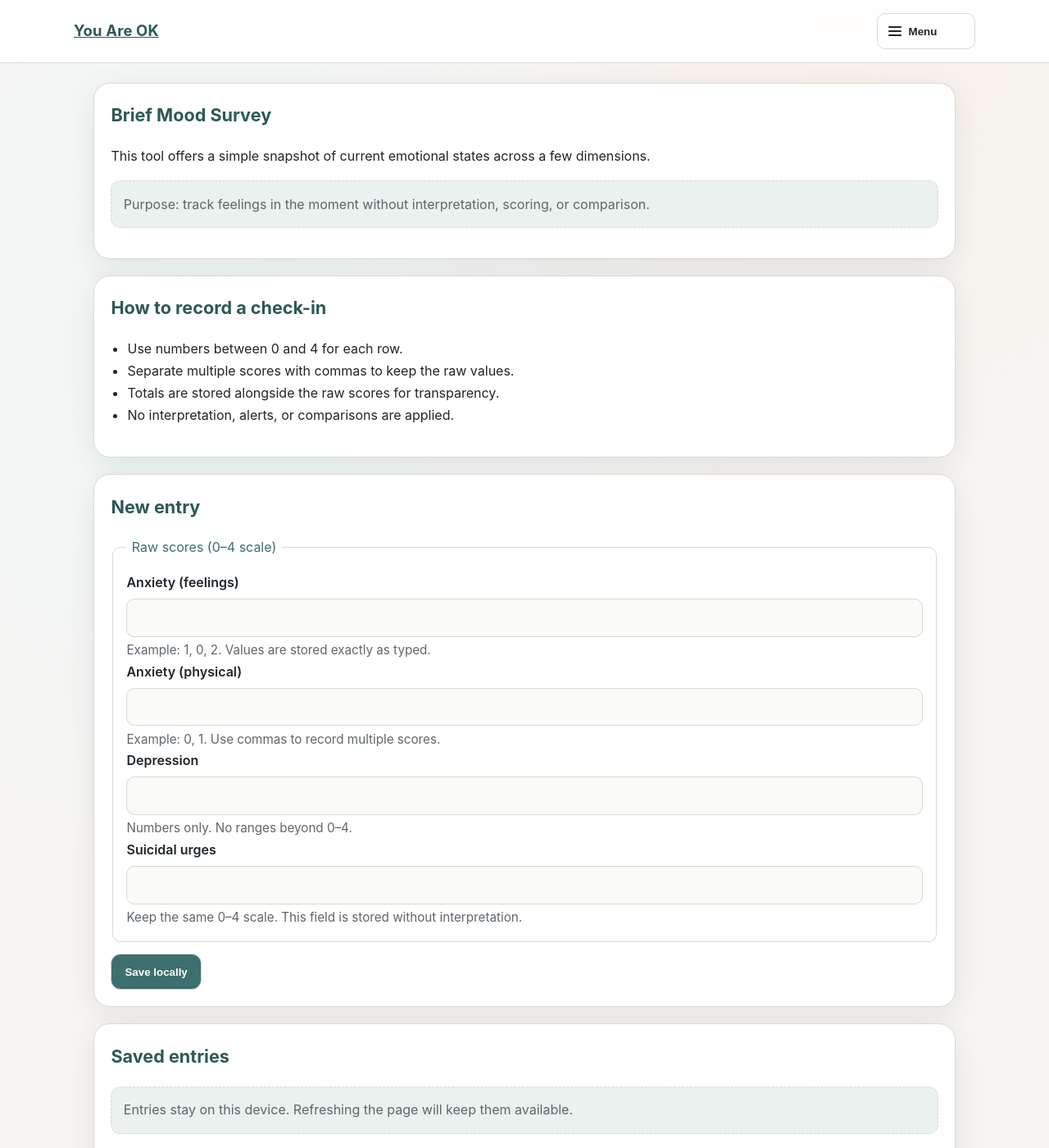
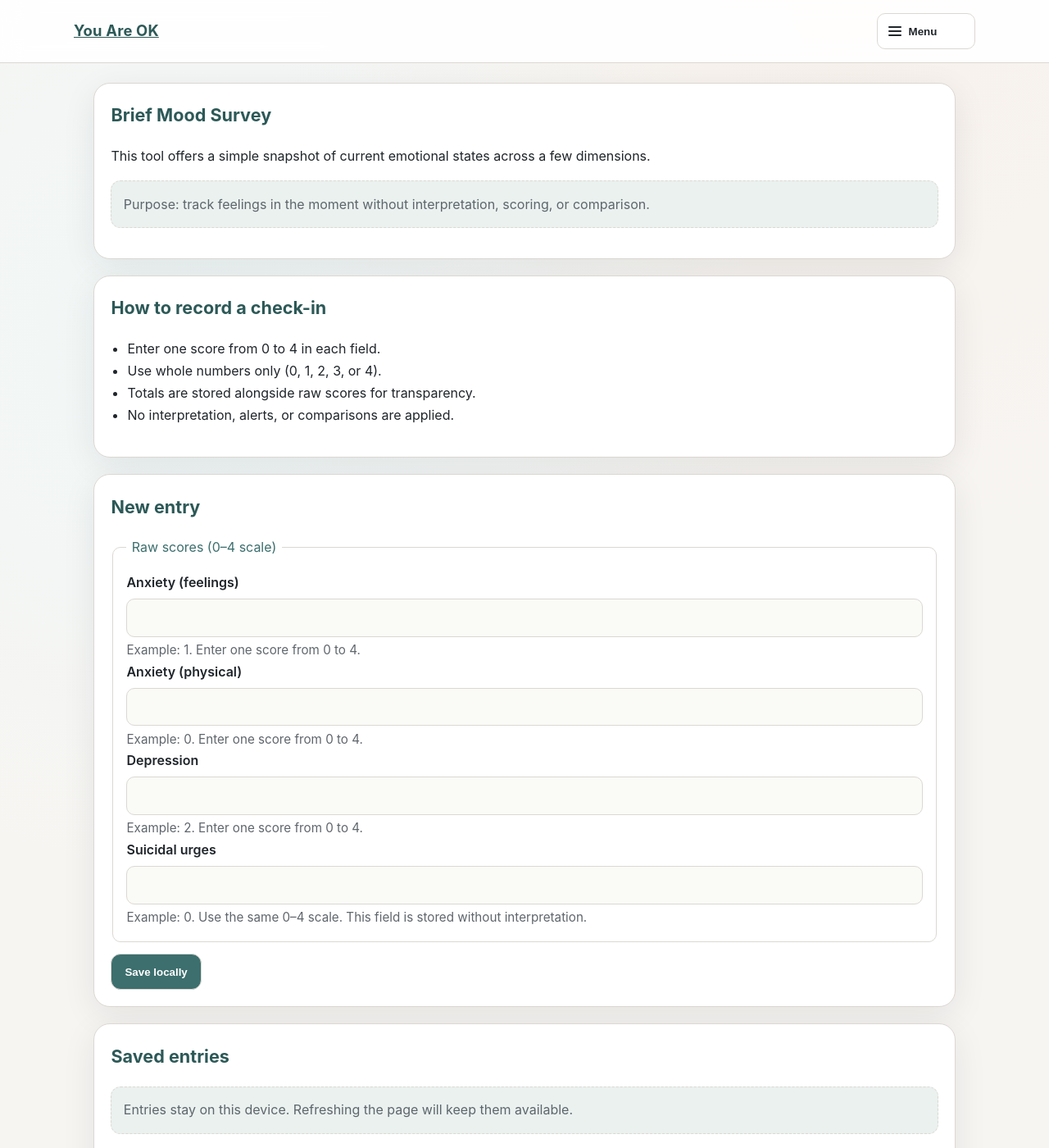
Before and after one commit to ptrcko/you-are-ok, a Jekyll site: the page built from tools/brief-mood-survey.md, in a window 1280 px wide and 1400 px high. Shown: the whole window at 82% size. Built offline with Jekyll 4.4.1, drawn with Linux system fonts in a browser that asks for light colours; some of the changed text lies outside the part shown.

Commit message:
Clarify brief mood survey scoring instructions and fix typos

```diff
--- a/_layouts/default.html
+++ b/_layouts/default.html
@@ -47,7 +47,7 @@
       <p class="status-note">Credits: Inspired by <a href="https://feelinggood.com/" target="_blank" rel="noopener noreferrer"><em>Feeling Good: The New Mood Therapy</em></a> by David D. Burns (first published in 1980), which helped popularize CBT, and by TEAM-CBT methods developed by Dr. Burns.</p>
       <p class="status-note"><strong>Disclaimer:</strong> This website is for educational purposes only and is not a substitute for professional therapy or medical care. If you are experiencing emotional distress, please consult a licensed mental health professional in Australia.</p>
       <p class="status-note">If you are facing a mental health emergency in Australia, contact your healthcare provider, go to the nearest emergency department, or call <strong>000</strong>. For immediate support with suicidal thoughts, call Lifeline at <strong>13 11 14</strong>.</p>
-      <p class="status-note">Nothing on this site, including any tools or resources, should be used for urgent care or taken as medical advice. Always consult a qualified healthcare provider for any health concerns.</p>
+      <p class="status-note">Nothing on this site, including any tools or resources, should be used for urgent care or considered medical advice. Always consult a qualified healthcare provider for any health concerns.</p>
     </footer>
   </div>
 </body>
--- a/assets/css/style.css
+++ b/assets/css/style.css
@@ -1297,6 +1297,10 @@ button:hover {
   z-index: 20;
   width: min(360px, calc(100vw - 1rem));
   max-width: calc(100vw - 1rem);
+  max-height: calc(100dvh - 5rem);
+  overflow-y: auto;
+  overscroll-behavior: contain;
+  -webkit-overflow-scrolling: touch;
   background: #fff;
   border: 1px solid var(--border);
   border-radius: 12px;
--- a/tools/brief-mood-survey.md
+++ b/tools/brief-mood-survey.md
@@ -12,9 +12,9 @@ title: Brief Mood Survey
 <section>
   <h2>How to record a check-in</h2>
   <ul>
-    <li>Use numbers between 0 and 4 for each row.</li>
-    <li>Separate multiple scores with commas to keep the raw values.</li>
-    <li>Totals are stored alongside the raw scores for transparency.</li>
+    <li>Enter one score from 0 to 4 in each field.</li>
+    <li>Use whole numbers only (0, 1, 2, 3, or 4).</li>
+    <li>Totals are stored alongside raw scores for transparency.</li>
     <li>No interpretation, alerts, or comparisons are applied.</li>
   </ul>
 </section>
@@ -26,19 +26,19 @@ title: Brief Mood Survey
       <legend>Raw scores (0–4 scale)</legend>
       <label for="anxietyFeelings">Anxiety (feelings)</label>
       <input id="anxietyFeelings" name="anxietyFeelings" type="text" inputmode="decimal" autocomplete="off" required>
-      <p class="hint">Example: 1, 0, 2. Values are stored exactly as typed.</p>
+      <p class="hint">Example: 1. Enter one score from 0 to 4.</p>
 
       <label for="anxietyPhysical">Anxiety (physical)</label>
       <input id="anxietyPhysical" name="anxietyPhysical" type="text" inputmode="decimal" autocomplete="off" required>
-      <p class="hint">Example: 0, 1. Use commas to record multiple scores.</p>
+      <p class="hint">Example: 0. Enter one score from 0 to 4.</p>
 
       <label for="depression">Depression</label>
       <input id="depression" name="depression" type="text" inputmode="decimal" autocomplete="off" required>
-      <p class="hint">Numbers only. No ranges beyond 0–4.</p>
+      <p class="hint">Example: 2. Enter one score from 0 to 4.</p>
 
       <label for="suicidalUrges">Suicidal urges</label>
       <input id="suicidalUrges" name="suicidalUrges" type="text" inputmode="decimal" autocomplete="off" required>
-      <p class="hint">Keep the same 0–4 scale. This field is stored without interpretation.</p>
+      <p class="hint">Example: 0. Use the same 0–4 scale. This field is stored without interpretation.</p>
     </fieldset>
 
     <div class="form-actions">
```
Also changed, not shown: other parts of tools/brief-mood-survey.md (+1 -1 lines).
